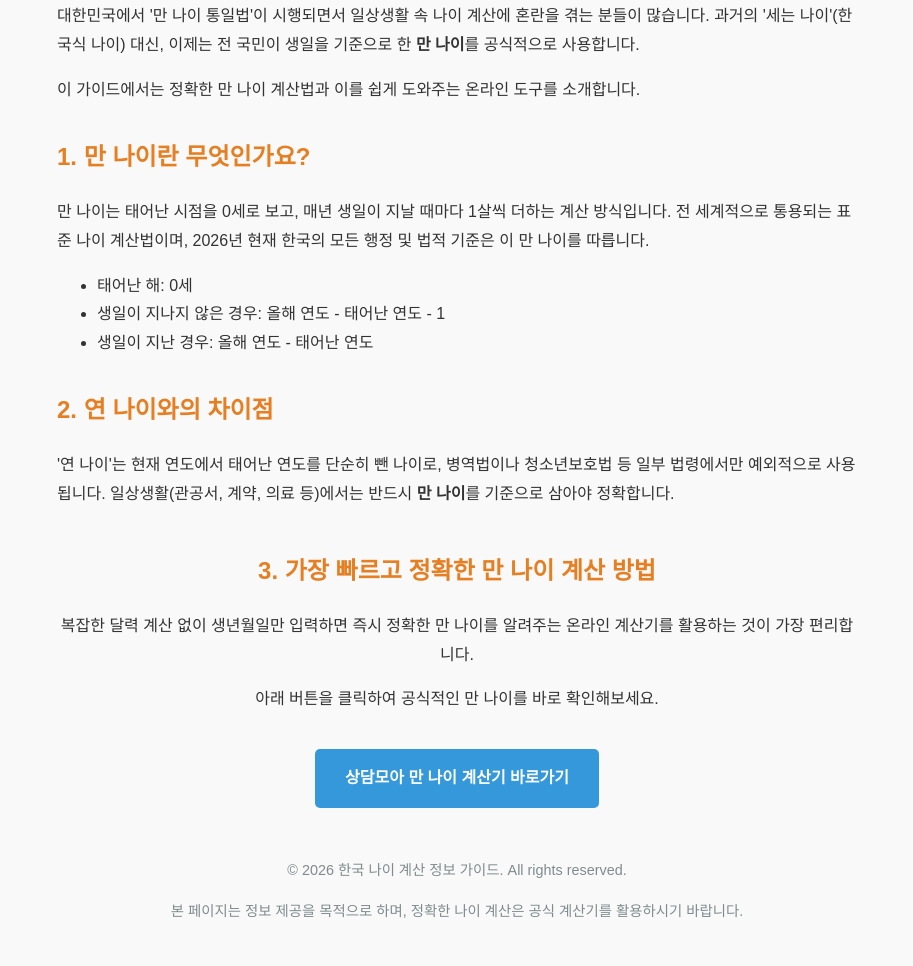
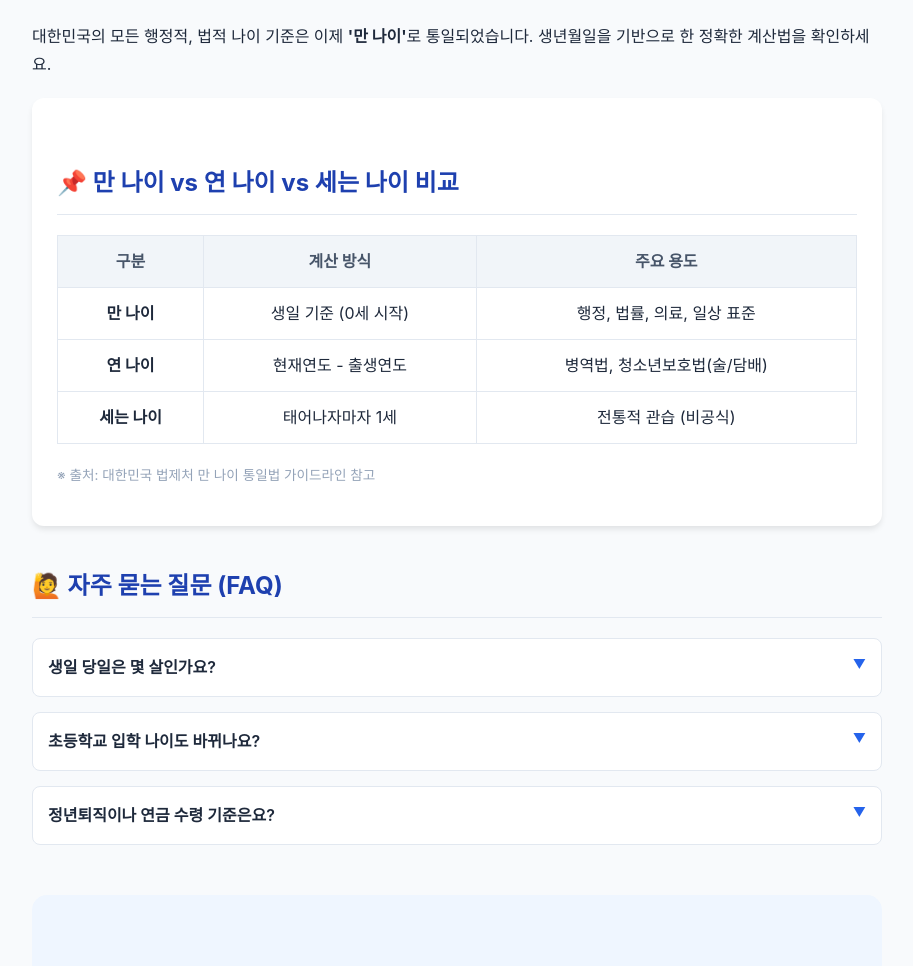
Before and after one commit to ninetwoj/korean-age-calculator, a plain HTML site: page index.html in a window 1280 px wide. Shown: the part 130-1096 px from the top of the page, without its empty margins (183-1096 px from the left). Drawn offline with Linux system fonts and the light colour scheme.

Commit message:
Update index.html

```diff
--- a/index.html
+++ b/index.html
@@ -3,92 +3,102 @@
 <head>
     <meta charset="UTF-8">
     <meta name="viewport" content="width=device-width, initial-scale=1.0">
-    <title>정확한 만 나이 계산기 사용 가이드 | 한국 나이 계산법</title>
-    <meta name="description" content="2026년 바뀐 만 나이 통일법에 따른 정확한 만 나이 계산 방법을 안내합니다. 생일 기준 만 나이 계산기를 활용해보세요.">
-
+    <title>2026년 만 나이 계산기 가이드: 생일 기준 정확한 계산법</title>
+    <meta name="description" content="대한민국 만 나이 통일법 시행에 따른 정확한 계산법과 사례별 나이 확인 방법을 안내합니다. 행정, 법적 기준에 맞는 만 나이를 즉시 확인하세요.">
     <style>
-        body {
-            font-family: 'Noto Sans KR', sans-serif;
-            line-height: 1.8;
-            color: #333;
-            max-width: 800px;
-            margin: 0 auto;
-            padding: 20px;
-            background-color: #f9f9f9;
-        }
-        h1 {
-            color: #2c3e50;
-            border-bottom: 2px solid #3498db;
-            padding-bottom: 10px;
-        }
-        h2 {
-            color: #e67e22;
-            margin-top: 30px;
-        }
-        p {
-            margin-bottom: 15px;
-        }
-        .cta-button {
-            display: inline-block;
-            padding: 15px 30px;
-            background-color: #3498db;
-            color: white;
-            text-decoration: none;
-            border-radius: 5px;
-            font-weight: bold;
-            margin-top: 20px;
-            transition: background-color 0.3s;
-        }
-        .cta-button:hover {
-            background-color: #2980b9;
-        }
-        .footer {
-            margin-top: 50px;
-            font-size: 0.9em;
-            color: #7f8c8d;
-            text-align: center;
-        }
+        :root { --primary-color: #2563eb; --bg-color: #f8fafc; --text-color: #1e293b; }
+        body { font-family: 'Pretendard', -apple-system, sans-serif; line-height: 1.7; color: var(--text-color); background-color: var(--bg-color); max-width: 850px; margin: 0 auto; padding: 40px 20px; }
+        h1 { font-size: 2.2rem; color: #0f172a; border-left: 5px solid var(--primary-color); padding-left: 15px; margin-bottom: 30px; }
+        h2 { font-size: 1.5rem; color: #1e40af; margin-top: 40px; border-bottom: 1px solid #e2e8f0; padding-bottom: 10px; }
+        .info-box { background: white; padding: 25px; border-radius: 12px; box-shadow: 0 4px 6px -1px rgb(0 0 0 / 0.1); margin: 20px 0; }
+        table { width: 100%; border-collapse: collapse; margin: 20px 0; background: white; }
+        th, td { border: 1px solid #e2e8f0; padding: 12px; text-align: center; }
+        th { background-color: #f1f5f9; color: #475569; }
+        .faq-item { margin-bottom: 15px; border: 1px solid #e2e8f0; border-radius: 8px; background: white; }
+        summary { padding: 15px; font-weight: 600; cursor: pointer; list-style: none; display: flex; justify-content: space-between; }
+        summary::after { content: '▼'; font-size: 0.8rem; color: var(--primary-color); }
+        details[open] summary::after { content: '▲'; }
+        .faq-content { padding: 0 15px 15px; font-size: 0.95rem; color: #4b5563; border-top: 1px solid #f1f5f9; }
+        .cta-section { text-align: center; padding: 40px 0; background: #eff6ff; border-radius: 15px; margin-top: 50px; }
+        .btn { display: inline-block; padding: 18px 36px; background-color: var(--primary-color); color: white; text-decoration: none; border-radius: 8px; font-weight: 700; font-size: 1.1rem; box-shadow: 0 10px 15px -3px rgba(37, 99, 235, 0.3); transition: transform 0.2s; }
+        .btn:hover { transform: translateY(-3px); background-color: #1d4ed8; }
+        .source { font-size: 0.85rem; color: #94a3b8; margin-top: 10px; }
     </style>
 </head>
 <body>
 
     <header>
-        <h1>정확한 만 나이 계산기 사용 가이드: 2026년 기준</h1>
+        <h1>2026년 만 나이 계산기 가이드: 법적 기준 완벽 정리</h1>
+        <p>대한민국의 모든 행정적, 법적 나이 기준은 이제 <strong>'만 나이'</strong>로 통일되었습니다. 생년월일을 기반으로 한 정확한 계산법을 확인하세요.</p>
     </header>
 
-    <main>
-        <section>
-            <p>대한민국에서 '만 나이 통일법'이 시행되면서 일상생활 속 나이 계산에 혼란을 겪는 분들이 많습니다. 과거의 '세는 나이'(한국식 나이) 대신, 이제는 전 국민이 생일을 기준으로 한 <strong>만 나이</strong>를 공식적으로 사용합니다.</p>
-            <p>이 가이드에서는 정확한 만 나이 계산법과 이를 쉽게 도와주는 온라인 도구를 소개합니다.</p>
-        </section>
+    <div class="info-box">
+        <h2>📌 만 나이 vs 연 나이 vs 세는 나이 비교</h2>
+        <table>
+            <thead>
+                <tr>
+                    <th>구분</th>
+                    <th>계산 방식</th>
+                    <th>주요 용도</th>
+                </tr>
+            </thead>
+            <tbody>
+                <tr>
+                    <td><strong>만 나이</strong></td>
+                    <td>생일 기준 (0세 시작)</td>
+                    <td>행정, 법률, 의료, 일상 표준</td>
+                </tr>
+                <tr>
+                    <td><strong>연 나이</strong></td>
+                    <td>현재연도 - 출생연도</td>
+                    <td>병역법, 청소년보호법(술/담배)</td>
+                </tr>
+                <tr>
+                    <td><strong>세는 나이</strong></td>
+                    <td>태어나자마자 1세</td>
+                    <td>전통적 관습 (비공식)</td>
+                </tr>
+            </tbody>
+        </table>
+        <p class="source">※ 출처: 대한민국 법제처 만 나이 통일법 가이드라인 참고</p>
+    </div>
 
-        <section>
-            <h2>1. 만 나이란 무엇인가요?</h2>
-            <p>만 나이는 태어난 시점을 0세로 보고, 매년 생일이 지날 때마다 1살씩 더하는 계산 방식입니다. 전 세계적으로 통용되는 표준 나이 계산법이며, 2026년 현재 한국의 모든 행정 및 법적 기준은 이 만 나이를 따릅니다.</p>
-            <ul>
-                <li>태어난 해: 0세</li>
-                <li>생일이 지나지 않은 경우: 올해 연도 - 태어난 연도 - 1</li>
-                <li>생일이 지난 경우: 올해 연도 - 태어난 연도</li>
-            </ul>
-        </section>
+    <section>
+        <h2>🙋 자주 묻는 질문 (FAQ)</h2>
+        <div class="faq-item">
+            <details>
+                <summary>생일 당일은 몇 살인가요?</summary>
+                <div class="faq-content">만 나이는 생일 0시를 기점으로 한 살이 늘어납니다. 따라서 생일 당일부터 바뀐 나이가 적용됩니다.</div>
+            </details>
+        </div>
+        <div class="faq-item">
+            <details>
+                <summary>초등학교 입학 나이도 바뀌나요?</summary>
+                <div class="faq-content">아니요. 초등학교 입학은 기존과 동일하게 '연 나이'를 기준으로 같은 해에 태어난 아이들이 함께 입학합니다.</div>
+            </details>
+        </div>
+        <div class="faq-item">
+            <details>
+                <summary>정년퇴직이나 연금 수령 기준은요?</summary>
+                <div class="faq-content">이미 법적으로 '만 나이'를 기준으로 하고 있었기 때문에 기존과 동일하게 유지됩니다.</div>
+            </details>
+        </div>
+    </section>
 
-        <section>
-            <h2>2. 연 나이와의 차이점</h2>
-            <p>'연 나이'는 현재 연도에서 태어난 연도를 단순히 뺀 나이로, 병역법이나 청소년보호법 등 일부 법령에서만 예외적으로 사용됩니다. 일상생활(관공서, 계약, 의료 등)에서는 반드시 <strong>만 나이</strong>를 기준으로 삼아야 정확합니다.</p>
-        </section>
+    <section class="cta-section">
+        <h2>실시간 만 나이 계산 도구</h2>
+        <p>복잡한 날짜 계산 없이 생년월일만 입력하면 즉시 결과를 확인하실 수 있습니다.</p>
 
-        <section style="text-align: center; margin-top: 40px;">
-            <h2>3. 가장 빠르고 정확한 만 나이 계산 방법</h2>
-            <p>복잡한 달력 계산 없이 생년월일만 입력하면 즉시 정확한 만 나이를 알려주는 온라인 계산기를 활용하는 것이 가장 편리합니다.</p>
-            <p>아래 버튼을 클릭하여 공식적인 만 나이를 바로 확인해보세요.</p>
+        <a href="https://sangdammoa.com/calculator/birthage" class="btn" target="_blank" rel="noopener">상담모아 만 나이 계산기 실행하기</a>
 
-            <a href="https://sangdammoa.com/calculator/birthage" class="cta-button" target="_blank" rel="noopener">상담모아 만 나이 계산기 바로가기</a>
-        </section>
-    </main>
+        <p style="margin-top:20px; font-size: 0.9rem;">
+            추가 도구: <a href="https://sangdammoa.com/" style="color: #2563eb;">운세 및 유틸리티 도구 더보기</a>
+        </p>
+    </section>
 
-    <footer class="footer">
-        <p>© 2026 한국 나이 계산 정보 가이드. All rights reserved.</p>
-        <p>본 페이지는 정보 제공을 목적으로 하며, 정확한 나이 계산은 공식 계산기를 활용하시기 바랍니다.</p>
+    <footer style="margin-top: 80px; border-top: 1px solid #e2e8f0; padding-top: 20px; text-align: center; color: #64748b; font-size: 0.85rem;">
+        <p>본 가이드는 2026년 최신 행정 표준을 바탕으로 작성되었습니다.</p>
+        <p>© 2026 Age Calculator Guide Project.</p>
     </footer>
 
 </body>
```
